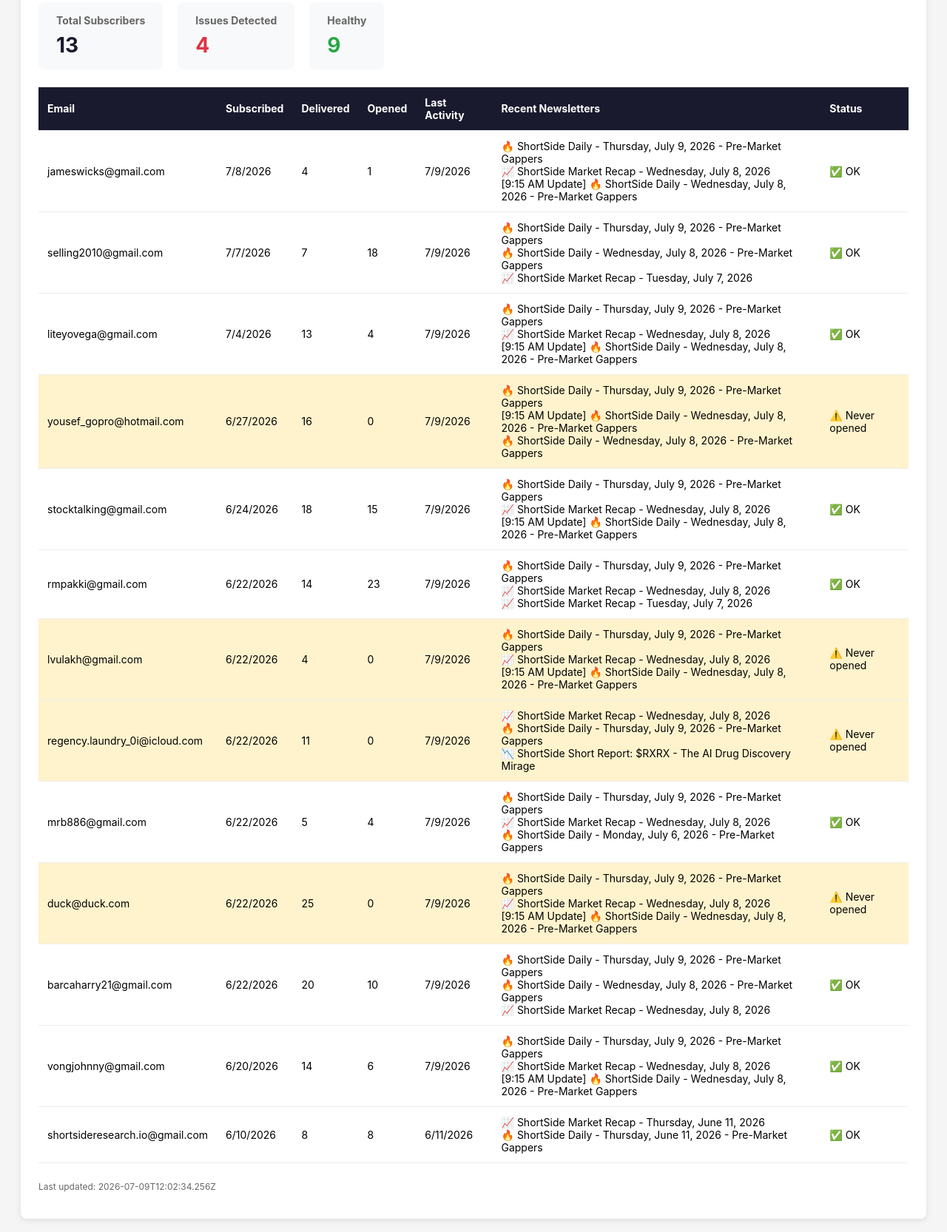
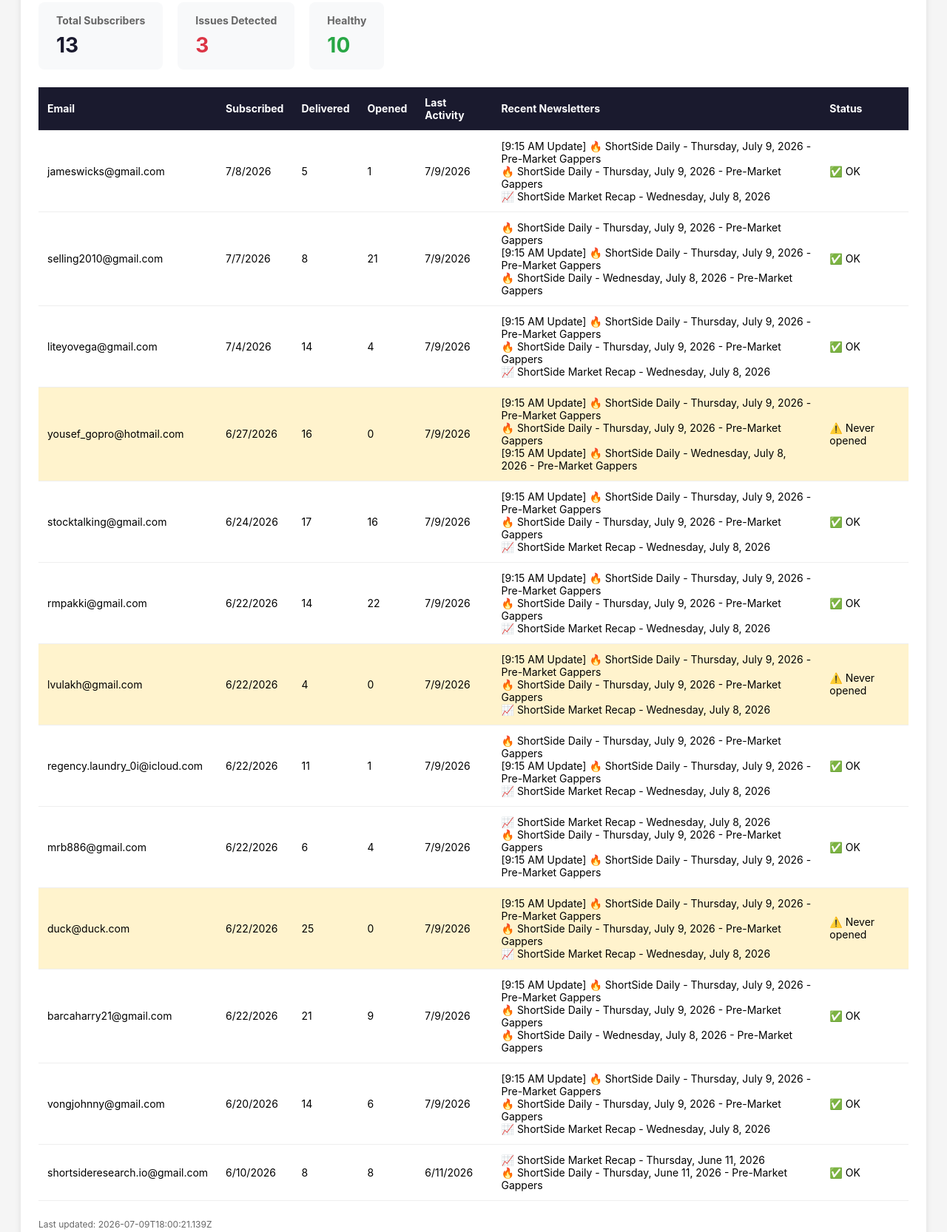
Before and after one commit to ShortSideResearch/feed, a plain HTML site: page landing/admin-subscribers-x7k9m2.html in a window 1280 px wide. Shown: the part 131-1797 px from the top of the page at 74% size. Drawn offline with Linux system fonts and the light colour scheme.

Commit message:
Auto-update subscriber report

```diff
--- a/landing/admin-subscribers-x7k9m2.html
+++ b/landing/admin-subscribers-x7k9m2.html
@@ -31,11 +31,11 @@
       </div>
       <div class="stat-card">
         <h3>Issues Detected</h3>
-        <p style="color: #dc3545;">4</p>
+        <p style="color: #dc3545;">3</p>
       </div>
       <div class="stat-card">
         <h3>Healthy</h3>
-        <p style="color: #28a745;">9</p>
+        <p style="color: #28a745;">10</p>
       </div>
     </div>
 
@@ -56,28 +56,28 @@
     <tr >
       <td>jameswicks@gmail.com</td>
       <td>7/8/2026</td>
-      <td>4</td>
+      <td>5</td>
       <td>1</td>
       <td>7/9/2026</td>
-      <td>🔥 ShortSide Daily - Thursday, July 9, 2026 - Pre-Market Gappers<br>📈 ShortSide Market Recap - Wednesday, July 8, 2026<br>[9:15 AM Update] 🔥 ShortSide Daily - Wednesday, July 8, 2026 - Pre-Market Gappers</td>
+      <td>[9:15 AM Update] 🔥 ShortSide Daily - Thursday, July 9, 2026 - Pre-Market Gappers<br>🔥 ShortSide Daily - Thursday, July 9, 2026 - Pre-Market Gappers<br>📈 ShortSide Market Recap - Wednesday, July 8, 2026</td>
       <td>✅ OK</td>
     </tr>
     <tr >
       <td>selling2010@gmail.com</td>
       <td>7/7/2026</td>
-      <td>7</td>
-      <td>18</td>
+      <td>8</td>
+      <td>21</td>
       <td>7/9/2026</td>
-      <td>🔥 ShortSide Daily - Thursday, July 9, 2026 - Pre-Market Gappers<br>🔥 ShortSide Daily - Wednesday, July 8, 2026 - Pre-Market Gappers<br>📈 ShortSide Market Recap - Tuesday, July 7, 2026</td>
+      <td>🔥 ShortSide Daily - Thursday, July 9, 2026 - Pre-Market Gappers<br>[9:15 AM Update] 🔥 ShortSide Daily - Thursday, July 9, 2026 - Pre-Market Gappers<br>🔥 ShortSide Daily - Wednesday, July 8, 2026 - Pre-Market Gappers</td>
       <td>✅ OK</td>
     </tr>
     <tr >
       <td>liteyovega@gmail.com</td>
       <td>7/4/2026</td>
-      <td>13</td>
+      <td>14</td>
       <td>4</td>
       <td>7/9/2026</td>
-      <td>🔥 ShortSide Daily - Thursday, July 9, 2026 - Pre-Market Gappers<br>📈 ShortSide Market Recap - Wednesday, July 8, 2026<br>[9:15 AM Update] 🔥 ShortSide Daily - Wednesday, July 8, 2026 - Pre-Market Gappers</td>
+      <td>[9:15 AM Update] 🔥 ShortSide Daily - Thursday, July 9, 2026 - Pre-Market Gappers<br>🔥 ShortSide Daily - Thursday, July 9, 2026 - Pre-Market Gappers<br>📈 ShortSide Market Recap - Wednesday, July 8, 2026</td>
       <td>✅ OK</td>
     </tr>
     <tr style="background: #fff3cd;">
@@ -86,25 +86,25 @@
       <td>16</td>
       <td>0</td>
       <td>7/9/2026</td>
-      <td>🔥 ShortSide Daily - Thursday, July 9, 2026 - Pre-Market Gappers<br>[9:15 AM Update] 🔥 ShortSide Daily - Wednesday, July 8, 2026 - Pre-Market Gappers<br>🔥 ShortSide Daily - Wednesday, July 8, 2026 - Pre-Market Gappers</td>
+      <td>[9:15 AM Update] 🔥 ShortSide Daily - Thursday, July 9, 2026 - Pre-Market Gappers<br>🔥 ShortSide Daily - Thursday, July 9, 2026 - Pre-Market Gappers<br>[9:15 AM Update] 🔥 ShortSide Daily - Wednesday, July 8, 2026 - Pre-Market Gappers</td>
       <td>⚠️ Never opened</td>
     </tr>
     <tr >
       <td>stocktalking@gmail.com</td>
       <td>6/24/2026</td>
-      <td>18</td>
-      <td>15</td>
+      <td>17</td>
+      <td>16</td>
       <td>7/9/2026</td>
-      <td>🔥 ShortSide Daily - Thursday, July 9, 2026 - Pre-Market Gappers<br>📈 ShortSide Market Recap - Wednesday, July 8, 2026<br>[9:15 AM Update] 🔥 ShortSide Daily - Wednesday, July 8, 2026 - Pre-Market Gappers</td>
+      <td>[9:15 AM Update] 🔥 ShortSide Daily - Thursday, July 9, 2026 - Pre-Market Gappers<br>🔥 ShortSide Daily - Thursday, July 9, 2026 - Pre-Market Gappers<br>📈 ShortSide Market Recap - Wednesday, July 8, 2026</td>
       <td>✅ OK</td>
     </tr>
     <tr >
       <td>rmpakki@gmail.com</td>
       <td>6/22/2026</td>
       <td>14</td>
-      <td>23</td>
+      <td>22</td>
       <td>7/9/2026</td>
-      <td>🔥 ShortSide Daily - Thursday, July 9, 2026 - Pre-Market Gappers<br>📈 ShortSide Market Recap - Wednesday, July 8, 2026<br>📈 ShortSide Market Recap - Tuesday, July 7, 2026</td>
+      <td>[9:15 AM Update] 🔥 ShortSide Daily - Thursday, July 9, 2026 - Pre-Market Gappers<br>🔥 ShortSide Daily - Thursday, July 9, 2026 - Pre-Market Gappers<br>📈 ShortSide Market Recap - Wednesday, July 8, 2026</td>
       <td>✅ OK</td>
     </tr>
     <tr style="background: #fff3cd;">
@@ -113,25 +113,25 @@
       <td>4</td>
       <td>0</td>
       <td>7/9/2026</td>
-      <td>🔥 ShortSide Daily - Thursday, July 9, 2026 - Pre-Market Gappers<br>📈 ShortSide Market Recap - Wednesday, July 8, 2026<br>[9:15 AM Update] 🔥 ShortSide Daily - Wednesday, July 8, 2026 - Pre-Market Gappers</td>
+      <td>[9:15 AM Update] 🔥 ShortSide Daily - Thursday, July 9, 2026 - Pre-Market Gappers<br>🔥 ShortSide Daily - Thursday, July 9, 2026 - Pre-Market Gappers<br>📈 ShortSide Market Recap - Wednesday, July 8, 2026</td>
       <td>⚠️ Never opened</td>
     </tr>
-    <tr style="background: #fff3cd;">
+    <tr >
       <td>regency.laundry_0i@icloud.com</td>
       <td>6/22/2026</td>
       <td>11</td>
-      <td>0</td>
+      <td>1</td>
       <td>7/9/2026</td>
-      <td>📈 ShortSide Market Recap - Wednesday, July 8, 2026<br>🔥 ShortSide Daily - Thursday, July 9, 2026 - Pre-Market Gappers<br>📉 ShortSide Short Report: $RXRX - The AI Drug Discovery Mirage</td>
-      <td>⚠️ Never opened</td>
+      <td>🔥 ShortSide Daily - Thursday, July 9, 2026 - Pre-Market Gappers<br>[9:15 AM Update] 🔥 ShortSide Daily - Thursday, July 9, 2026 - Pre-Market Gappers<br>📈 ShortSide Market Recap - Wednesday, July 8, 2026</td>
+      <td>✅ OK</td>
     </tr>
     <tr >
       <td>mrb886@gmail.com</td>
       <td>6/22/2026</td>
-      <td>5</td>
+      <td>6</td>
       <td>4</td>
       <td>7/9/2026</td>
-      <td>🔥 ShortSide Daily - Thursday, July 9, 2026 - Pre-Market Gappers<br>📈 ShortSide Market Recap - Wednesday, July 8, 2026<br>🔥 ShortSide Daily - Monday, July 6, 2026 - Pre-Market Gappers</td>
+      <td>📈 ShortSide Market Recap - Wednesday, July 8, 2026<br>🔥 ShortSide Daily - Thursday, July 9, 2026 - Pre-Market Gappers<br>[9:15 AM Update] 🔥 ShortSide Daily - Thursday, July 9, 2026 - Pre-Market Gappers</td>
       <td>✅ OK</td>
     </tr>
     <tr style="background: #fff3cd;">
@@ -140,16 +140,16 @@
       <td>25</td>
       <td>0</td>
       <td>7/9/2026</td>
-      <td>🔥 ShortSide Daily - Thursday, July 9, 2026 - Pre-Market Gappers<br>📈 ShortSide Market Recap - Wednesday, July 8, 2026<br>[9:15 AM Update] 🔥 ShortSide Daily - Wednesday, July 8, 2026 - Pre-Market Gappers</td>
+      <td>[9:15 AM Update] 🔥 ShortSide Daily - Thursday, July 9, 2026 - Pre-Market Gappers<br>🔥 ShortSide Daily - Thursday, July 9, 2026 - Pre-Market Gappers<br>📈 ShortSide Market Recap - Wednesday, July 8, 2026</td>
       <td>⚠️ Never opened</td>
     </tr>
     <tr >
       <td>barcaharry21@gmail.com</td>
       <td>6/22/2026</td>
-      <td>20</td>
-      <td>10</td>
+      <td>21</td>
+      <td>9</td>
       <td>7/9/2026</td>
-      <td>🔥 ShortSide Daily - Thursday, July 9, 2026 - Pre-Market Gappers<br>🔥 ShortSide Daily - Wednesday, July 8, 2026 - Pre-Market Gappers<br>📈 ShortSide Market Recap - Wednesday, July 8, 2026</td>
+      <td>[9:15 AM Update] 🔥 ShortSide Daily - Thursday, July 9, 2026 - Pre-Market Gappers<br>🔥 ShortSide Daily - Thursday, July 9, 2026 - Pre-Market Gappers<br>🔥 ShortSide Daily - Wednesday, July 8, 2026 - Pre-Market Gappers</td>
       <td>✅ OK</td>
     </tr>
     <tr >
@@ -158,7 +158,7 @@
       <td>14</td>
       <td>6</td>
       <td>7/9/2026</td>
-      <td>🔥 ShortSide Daily - Thursday, July 9, 2026 - Pre-Market Gappers<br>📈 ShortSide Market Recap - Wednesday, July 8, 2026<br>[9:15 AM Update] 🔥 ShortSide Daily - Wednesday, July 8, 2026 - Pre-Market Gappers</td>
+      <td>[9:15 AM Update] 🔥 ShortSide Daily - Thursday, July 9, 2026 - Pre-Market Gappers<br>🔥 ShortSide Daily - Thursday, July 9, 2026 - Pre-Market Gappers<br>📈 ShortSide Market Recap - Wednesday, July 8, 2026</td>
       <td>✅ OK</td>
     </tr>
     <tr >
@@ -173,7 +173,7 @@
       </tbody>
     </table>
 
-    <p class="updated">Last updated: 2026-07-09T12:02:34.256Z</p>
+    <p class="updated">Last updated: 2026-07-09T18:00:21.139Z</p>
   </div>
 </body>
 </html>
```
